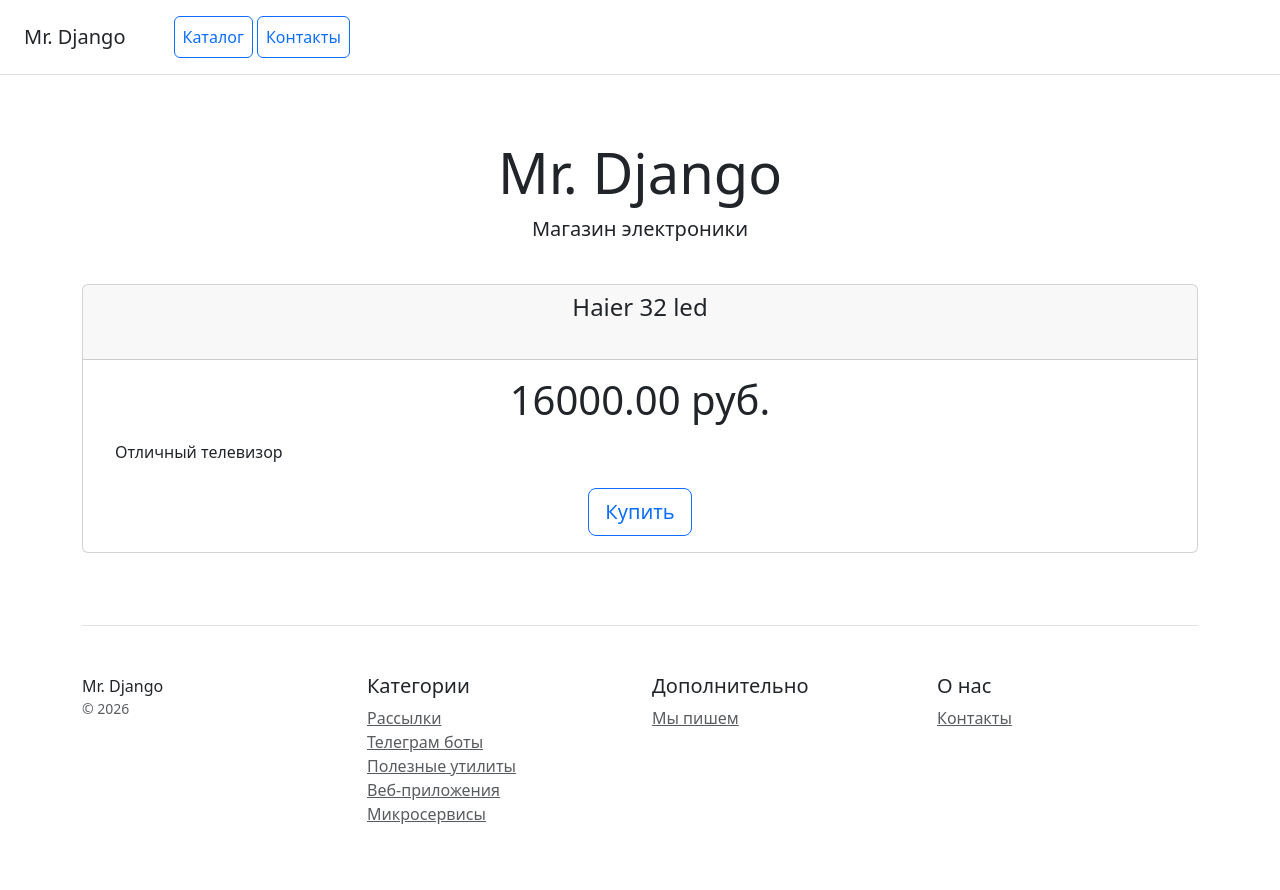
After one commit to svmikhaylov333/mr_Django, a Django app: page /products/5/ in a window 1280 px wide. The commit adds this page. Run offline with Django 5.2, Linux system fonts and the light colour scheme; data comes from the database, SQL or seed files in the repository; some libraries are stand-ins or nearby versions.

Commit message:
индивидуальная страница продукта

```diff
--- a/catalog/templates/home.html
+++ b/catalog/templates/home.html
@@ -8,13 +8,7 @@
     <link rel="stylesheet" href="/static/css/bootstrap.min.css">
 </head>
 <body>
-<div class="d-flex flex-column flex-md-row align-items-center p-3 px-md-4 mb-3 bg-white border-bottom box-shadow">
-    <h5 class="my-0 mr-md-auto font-weight-normal">Mr. Django</h5>
-    <nav class="ms-5">
-        <a class="p-2 btn btn-outline-primary" href="/">Каталог</a>
-        <a class="p-2 btn btn-outline-primary" href="/contacts/">Контакты</a>
-    </nav>
-</div>
+{% include 'includes/inc_menu.html' %}
 
 {% block content %}
 {% endblock %}
--- /dev/null
+++ b/catalog/templates/includes/inc_menu.html
@@ -0,0 +1,7 @@
+<div class="d-flex flex-column flex-md-row align-items-center p-3 px-md-4 mb-3 bg-white border-bottom box-shadow">
+    <h5 class="my-0 mr-md-auto font-weight-normal">Mr. Django</h5>
+    <nav class="ms-5">
+        <a class="p-2 btn btn-outline-primary" href="/">Каталог</a>
+        <a class="p-2 btn btn-outline-primary" href="/contacts/">Контакты</a>
+    </nav>
+</div>
--- /dev/null
+++ b/catalog/templates/product_detail.html
@@ -0,0 +1,31 @@
+{% extends 'home.html' %}
+{%block content %}
+<div class="container">
+    <div class="pricing-header px-3 py-3 pt-md-5 pb-md-4 mx-auto text-center">
+        <h1 class="display-4">Mr. Django</h1>
+        <p class="lead">Магазин электроники</p>
+    </div>
+    <div class="row text-center">
+
+                <div class="col-12">
+                    <div class="card mb-4 box-shadow">
+                        <div class="card-header">
+                            <h4 class="my-0 font-weight-normal">
+                                {{ product.name }}{% if product.name|length < 19 %}<br>&nbsp;{% endif %}
+                            </h4>
+                        </div>
+                        <div class="card-body">
+                            <h1 class="card-title pricing-card-title">{{ product.price }} руб.</h1>
+
+                            <ul class="list-unstyled mt-3 mb-4 text-start m-3">
+                                <li>{{ product.description|linebreaksbr}}</li>
+                            </ul>
+                            <button type="button" class="btn btn-lg btn-block btn-outline-primary">Купить</button>
+                        </div>
+                    </div>
+                </div>
+
+
+    </div>
+</div>
+{% endblock %}
--- a/catalog/urls.py
+++ b/catalog/urls.py
@@ -1,12 +1,13 @@
 from django.urls import include, path
 
 from catalog.apps import CatalogConfig
-from catalog.views import contacts, products_list
+from catalog.views import contacts, product_detail, products_list
 
 app_name = CatalogConfig.name
 
 
 urlpatterns = [
     path("", products_list, name="products_list"),
+    path("products/<int:pk>/", product_detail, name="product_detail"),
     path("contacts/", contacts, name="contacts"),
 ]
--- a/catalog/views.py
+++ b/catalog/views.py
@@ -1,15 +1,16 @@
 from django.http import HttpResponse
-from django.shortcuts import render
+from django.shortcuts import get_object_or_404, render
 
 from .models import Contact, Product
 
 
 def products_list(request):
-    latest_product_list = Product.objects.order_by("-created_at")[:5]
-    print("Последние 5 созданных продуктов")
+    # latest_product_list = Product.objects.order_by("-created_at")[:5]
+    # print("Последние 5 созданных продуктов")
+    latest_product_list = Product.objects.all()
     for product in latest_product_list:
         print(product.name)
-    context = {"latest_product_list": latest_product_list}
+    context = {"latest_products_list": latest_product_list}
     return render(request, "products_list.html", context)
 
 
@@ -20,7 +21,16 @@ def contacts(request):
         phone = request.POST.get("phone")
         message = request.POST.get("message")
         print(f"Обратная связь: {name}, тел. {phone}: {message}")
-        Contact.objects.create(name=name, phone=phone, message=message)
 
-        return HttpResponse(f"Спасибо, {name}! Мы скоро свяжемся с Вами!")
+        if name and phone and message:
+            Contact.objects.create(name=name, phone=phone, message=message)
+            return HttpResponse(f"Спасибо, {name}! Мы скоро свяжемся с Вами!")
+        else:
+            return HttpResponse("Ошибка: заполните все поля!")
     return render(request, "contacts.html")
+
+
+def product_detail(request, pk):
+    product = get_object_or_404(Product, pk=pk)
+    context = {"product": product}
+    return render(request, "product_detail.html", context)
--- a/config/urls.py
+++ b/config/urls.py
@@ -1,8 +1,7 @@
+from django.conf import settings
+from django.conf.urls.static import static
 from django.contrib import admin
 from django.urls import include, path
-from django.conf import settings
-from django.conf.urls.static import static
-
 
 urlpatterns = [
     path("admin/", admin.site.urls),
```
Also changed, not shown: catalog/templates/products_list.html (+8 -5 lines).
